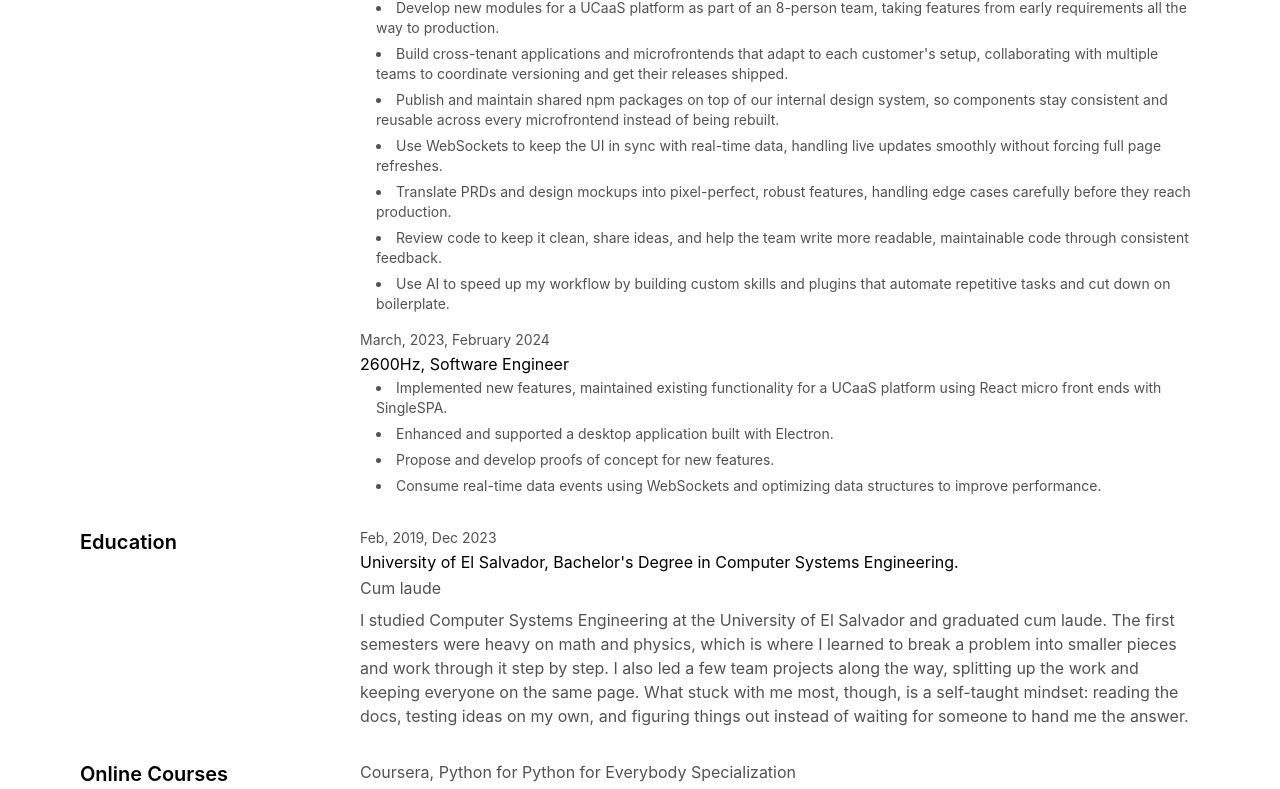
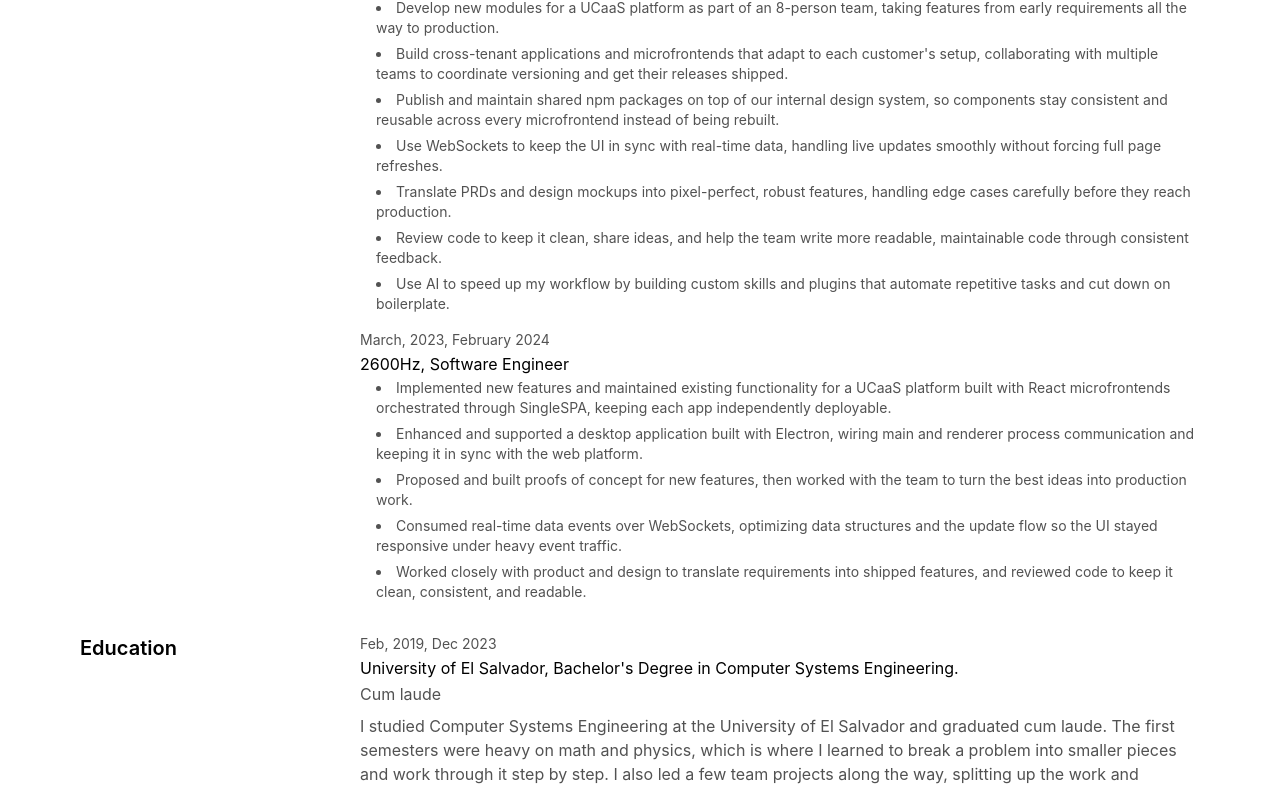
Before and after one commit to galletafromjell666/portfolio-nextjs, a Next.js app: page / in a window 1280 px wide. Shown: the part 386-1175 px from the top of the page. Built offline with nearby package versions, Linux system fonts and the light colour scheme.

Commit message:
expand 2600hz experience copy

```diff
--- a/app/page.tsx
+++ b/app/page.tsx
@@ -67,18 +67,30 @@ export default function Page() {
               <h2>2600Hz, Software Engineer</h2>
               <ul className="text-muted text-sm list-disc list-inside ml-4 item-list">
                 <li>
-                  Implemented new features, maintained existing functionality
-                  for a UCaaS platform using React micro front ends with
-                  SingleSPA.
+                  Implemented new features and maintained existing functionality
+                  for a UCaaS platform built with React microfrontends
+                  orchestrated through SingleSPA, keeping each app independently
+                  deployable.
                 </li>
                 <li>
                   Enhanced and supported a desktop application built with
-                  Electron.
+                  Electron, wiring main and renderer process communication and
+                  keeping it in sync with the web platform.
                 </li>
-                <li>Propose and develop proofs of concept for new features.</li>
                 <li>
-                  Consume real-time data events using WebSockets and optimizing
-                  data structures to improve performance.
+                  Proposed and built proofs of concept for new features, then
+                  worked with the team to turn the best ideas into production
+                  work.
+                </li>
+                <li>
+                  Consumed real-time data events over WebSockets, optimizing
+                  data structures and the update flow so the UI stayed
+                  responsive under heavy event traffic.
+                </li>
+                <li>
+                  Worked closely with product and design to translate
+                  requirements into shipped features, and reviewed code to keep
+                  it clean, consistent, and readable.
                 </li>
               </ul>
             </div>
```
